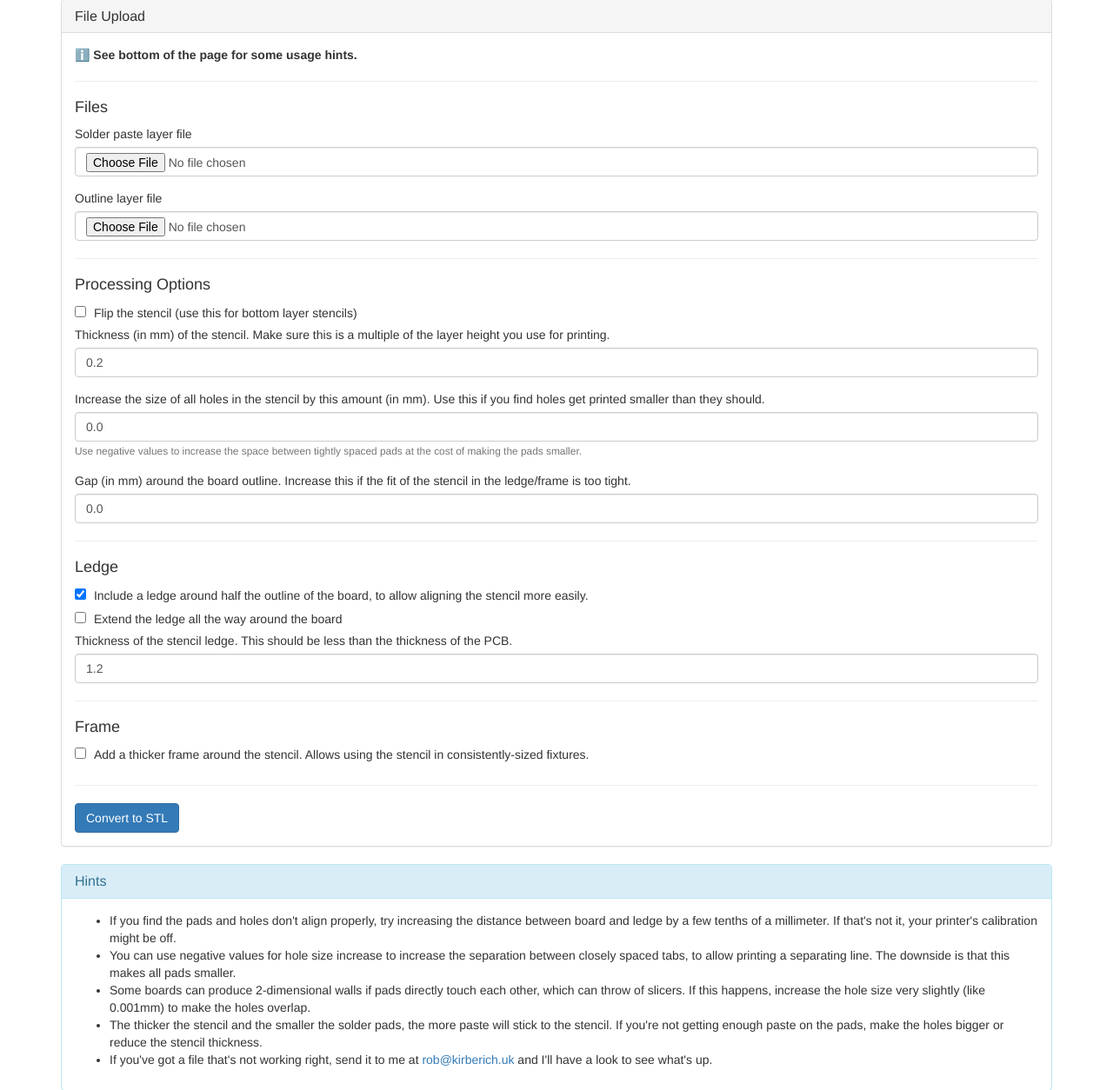
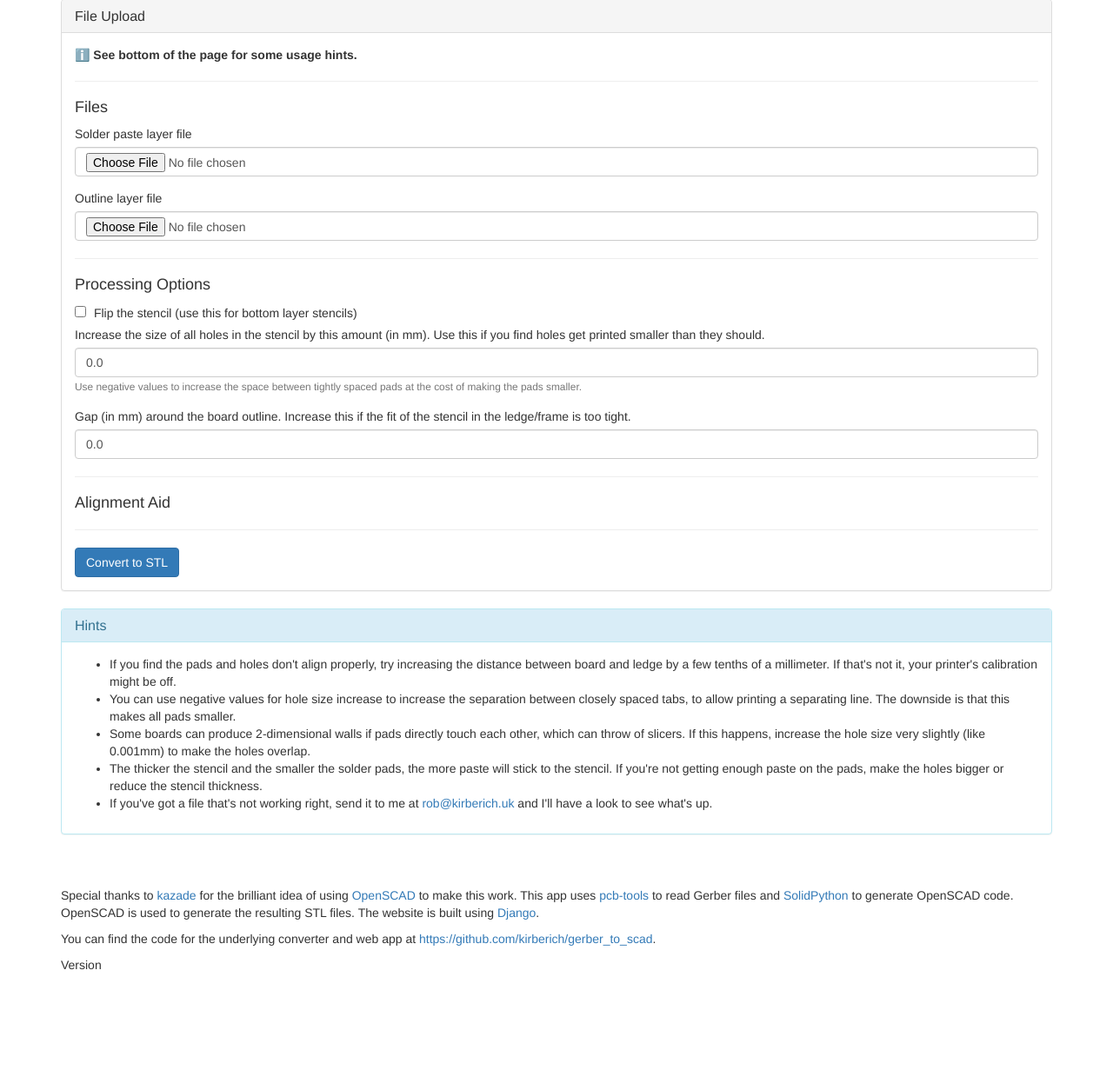
Before and after one commit to kirberich/gerber_to_scad, a Django app: template gts_service/templates/main.html in a window 1280 px wide. Shown: the part 244-1498 px from the top of the page at 87% size. After the commit the page ends 1360 px from the top, so only its background shows below. Run offline with Django 3.2, Linux system fonts and the light colour scheme; the template is opened without the code that fills it: values that come from a table or form of the project are taken from there, others are empty; parts of the project's set-up code (start-up, migrations or seed data) failed here and were passed over; some libraries are stand-ins or nearby versions.

Commit message:
Remove jquery and separate JS code

```diff
--- /dev/null
+++ b/gts_service/static/main.js
@@ -0,0 +1,20 @@
+document.addEventListener('DOMContentLoaded', function () {
+    function setAlignmentAidVisibility() {
+        var selected = document.querySelector('input[name="alignment_aid"]:checked');
+        var value = selected ? selected.value : 'none';
+        document.getElementById('ledge-options').classList.toggle('collapsed', value !== 'ledge');
+        document.getElementById('frame-options').classList.toggle('collapsed', value !== 'frame');
+    }
+
+    document.querySelectorAll('input[name="alignment_aid"]').forEach(function (radio) {
+        radio.addEventListener('change', setAlignmentAidVisibility);
+    });
+
+    setAlignmentAidVisibility();
+
+    document.querySelectorAll('.manual-stencil-size').forEach(function (checkbox) {
+        checkbox.addEventListener('change', function () {
+            document.getElementById('id_outline_file').disabled = this.checked;
+        });
+    });
+});
--- a/gts_service/templates/base.html
+++ b/gts_service/templates/base.html
@@ -15,7 +15,6 @@
             crossorigin="anonymous"
         />
 
-        <script src="https://ajax.googleapis.com/ajax/libs/jquery/1.11.3/jquery.min.js"></script>
         {% block extra_head %}{% endblock extra_head %}
     </head>
 
--- a/gts_service/templates/main.html
+++ b/gts_service/templates/main.html
@@ -1,43 +1,8 @@
 {% extends "base.html" %}
 {% load bootstrap3 %}
+{% load static %}
 {% block extra_head %}
-<script>
-    $(document).ready(function () {
-        $(".collapse-checkbox").change(function () {
-            if (this.checked) {
-                $(this)
-                    .closest(".collapse-container")
-                    .find(".collapse-content")
-                    .addClass("expanded");
-            } else {
-                $(this)
-                    .closest(".collapse-container")
-                    .find(".collapse-content")
-                    .removeClass("expanded");
-            }
-        });
-
-        $(".manual-stencil-size").change(function () {
-            if (this.checked) {
-                $("#id_outline_file").attr("disabled", "disabled");
-            } else {
-                $("#id_outline_file").removeAttr("disabled");
-            }
-        });
-
-        $(".include-frame").change(function () {
-            if (this.checked) {
-                $(".include-ledge").attr("checked", false).trigger("change");
-            }
-        });
-
-        $(".include-ledge").change(function () {
-            if (this.checked) {
-                $(".include-frame").attr("checked", false).trigger("change");
-            }
-        });
-    });
-</script>
+<script src="{% static 'main.js' %}" defer></script>
 <style>
     label {
         font-weight: normal;
@@ -59,11 +24,8 @@
     .form-group:last-of-type {
         margin-bottom: 0;
     }
-    .collapse-content {
+    .collapse-content.collapsed {
         display: none;
-    }
-    .collapse-content.expanded {
-        display: inherit;
     }
     input[type="checkbox"] {
         margin-right: 5px;
@@ -108,7 +70,7 @@
                 <strong>ℹ️ See bottom of the page for some usage hints.</strong>
             </p>
             <hr />
-            <form action="" method="POST" enctype="multipart/form-data" class="form">
+            <form action="/convert" method="POST" enctype="multipart/form-data" class="form">
                 {% csrf_token %}
                 {% bootstrap_form_errors form type='non_fields' %}
 
@@ -119,29 +81,21 @@
 
                 <h4>Processing Options</h4>
                 {% bootstrap_field form.flip_stencil %}
-                {% bootstrap_field form.stencil_thickness %}
+                {% bootstrap_field form.thickness %}
                 {% bootstrap_field form.increase_hole_size_by %}
                 {% bootstrap_field form.gap %}
                 <hr />
 
-                <h4>Ledge</h4>
-                <div class="collapse-container">
-                    {% bootstrap_field form.include_ledge %}
-                    {% bootstrap_field form.full_ledge %}
-                    <div class="collapse-content expanded">
-                        {% bootstrap_field form.ledge_thickness %}
-                    </div>
+                <h4>Alignment Aid</h4>
+                {% bootstrap_field form.alignment_aid %}
+                <div id="ledge-options">
+                    {% bootstrap_field form.ledge__is_full_ledge %}
+                    {% bootstrap_field form.ledge__thickness %}
                 </div>
-                <hr />
-
-                <h4>Frame</h4>
-                <div class="collapse-container">
-                    {% bootstrap_field form.include_frame %}
-                    <div class="collapse-content">
-                        {% bootstrap_field form.frame_width %}
-                        {% bootstrap_field form.frame_height %}
-                        {% bootstrap_field form.frame_thickness %}
-                    </div>
+                <div id="frame-options">
+                    {% bootstrap_field form.frame__width %}
+                    {% bootstrap_field form.frame__height %}
+                    {% bootstrap_field form.frame__thickness %}
                 </div>
                 <hr />
 
```
